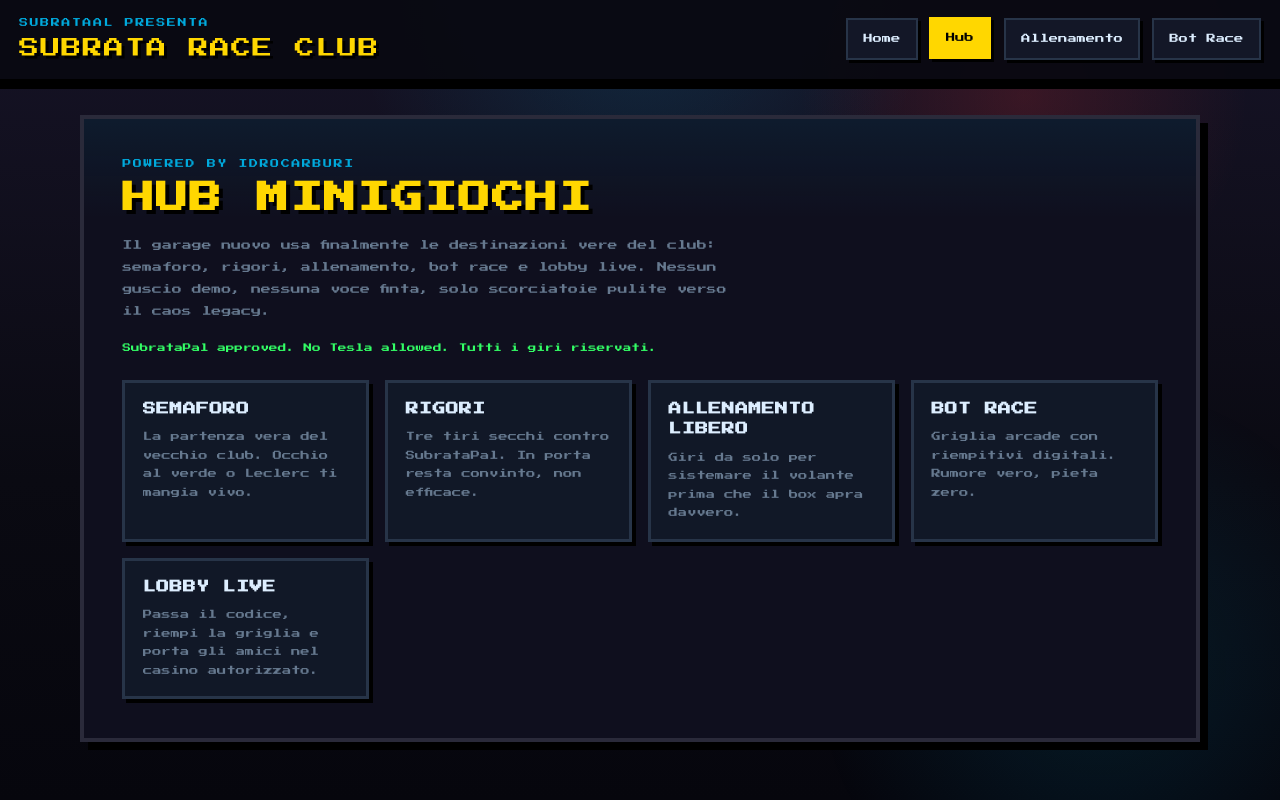
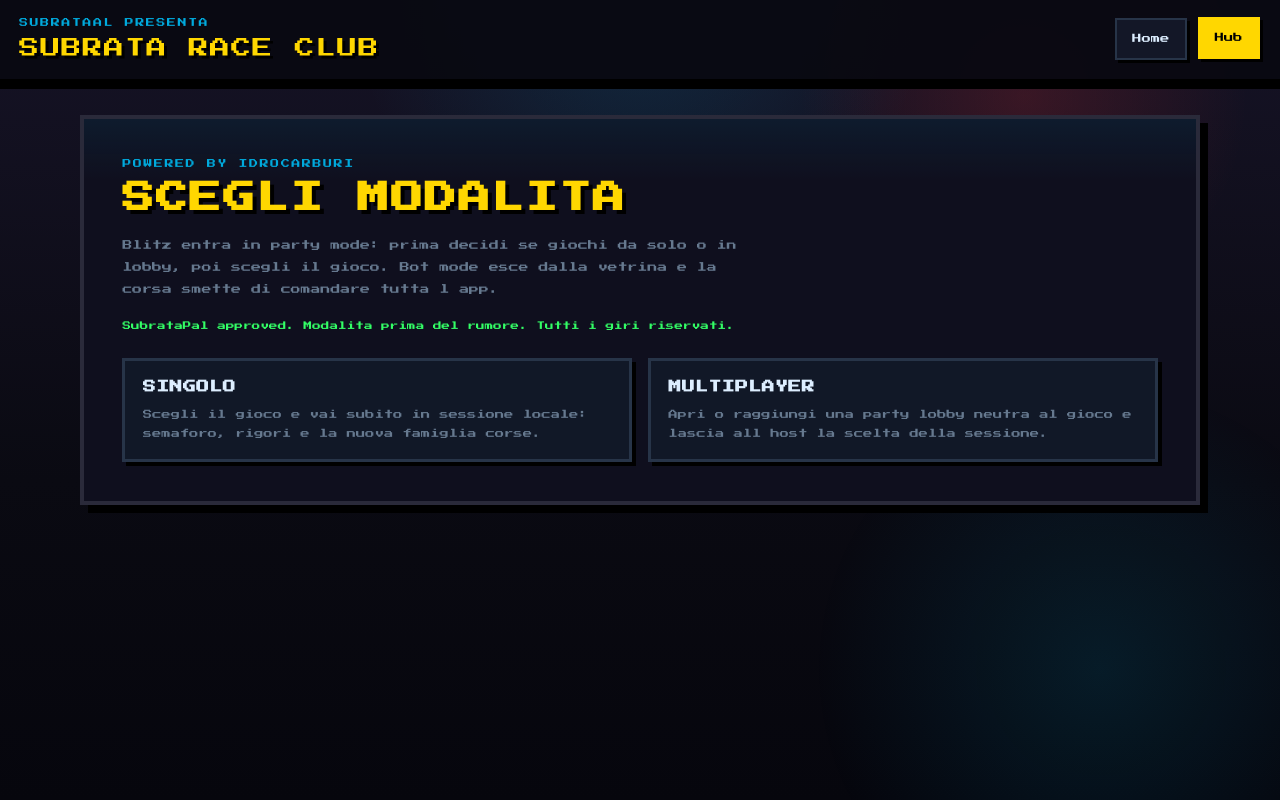
Before and after one commit to lorenzotrezza/blitz, a React (Vite) app in the folder apps/web/: page /hub in a window 1280 px wide. Built offline with nearby package versions, Linux system fonts and the light colour scheme.

Commit message:
feat: add party mode hub navigation

```diff
--- a/apps/web/src/app/router.tsx
+++ b/apps/web/src/app/router.tsx
@@ -6,6 +6,7 @@ import { LandingPage } from '../pages/LandingPage';
 import { LobbyIndexPage, LobbyPage } from '../pages/LobbyPage';
 import { MinigameLightsPage } from '../pages/MinigameLightsPage';
 import { MinigamePenaltyPage } from '../pages/MinigamePenaltyPage';
+import { ModeSelectPage } from '../pages/ModeSelectPage';
 import { PracticePage } from '../pages/PracticePage';
 import { RacePage } from '../pages/RacePage';
 import { ResultsPage } from '../pages/ResultsPage';
@@ -35,8 +36,6 @@ function AppLayout() {
         <nav className="topnav" aria-label="Primary">
           <NavLink to="/">Home</NavLink>
           <NavLink to="/hub">Hub</NavLink>
-          <NavLink to="/practice">Allenamento</NavLink>
-          <NavLink to="/race/bot">Bot Race</NavLink>
         </nav>
       </header>
       <main className="viewport">
@@ -58,6 +57,14 @@ function buildRoutes() {
         {
           path: '/hub',
           element: <HubPage />,
+        },
+        {
+          path: '/hub/single',
+          element: <ModeSelectPage mode="single" />,
+        },
+        {
+          path: '/hub/multiplayer',
+          element: <ModeSelectPage mode="multiplayer" />,
         },
         {
           path: '/hub/minigames/lights',
--- a/apps/web/src/pages/HubPage.tsx
+++ b/apps/web/src/pages/HubPage.tsx
@@ -2,29 +2,16 @@ import { Link } from 'react-router-dom';
 
 const hubCards = [
   {
-    title: 'Semaforo',
-    description: 'La partenza vera del vecchio club. Occhio al verde o Leclerc ti mangia vivo.',
-    to: '/hub/minigames/lights',
+    title: 'Singolo',
+    description:
+      'Scegli il gioco e vai subito in sessione locale: semaforo, rigori e la nuova famiglia corse.',
+    to: '/hub/single',
   },
   {
-    title: 'Rigori',
-    description: 'Tre tiri secchi contro SubrataPal. In porta resta convinto, non efficace.',
-    to: '/hub/minigames/penalty',
-  },
-  {
-    title: 'Allenamento Libero',
-    description: 'Giri da solo per sistemare il volante prima che il box apra davvero.',
-    to: '/practice',
-  },
-  {
-    title: 'Bot Race',
-    description: 'Griglia arcade con riempitivi digitali. Rumore vero, pieta zero.',
-    to: '/race/bot',
-  },
-  {
-    title: 'Lobby Live',
-    description: 'Passa il codice, riempi la griglia e porta gli amici nel casino autorizzato.',
-    to: '/lobby/new',
+    title: 'Multiplayer',
+    description:
+      'Apri o raggiungi una party lobby neutra al gioco e lascia all host la scelta della sessione.',
+    to: '/hub/multiplayer',
   },
 ];
 
@@ -32,14 +19,13 @@ export function HubPage() {
   return (
     <section className="panel hub-panel">
       <p className="eyebrow">Powered By Idrocarburi</p>
-      <h1>Hub Minigiochi</h1>
+      <h1>Scegli Modalita</h1>
       <p className="lede">
-        Il garage nuovo usa finalmente le destinazioni vere del club: semaforo, rigori,
-        allenamento, bot race e lobby live. Nessun guscio demo, nessuna voce finta, solo scorciatoie
-        pulite verso il caos legacy.
+        Blitz entra in party mode: prima decidi se giochi da solo o in lobby, poi scegli il gioco.
+        Bot mode esce dalla vetrina e la corsa smette di comandare tutta l app.
       </p>
       <p className="hub-signoff">
-        SubrataPal approved. No Tesla allowed. Tutti i giri riservati.
+        SubrataPal approved. Modalita prima del rumore. Tutti i giri riservati.
       </p>
       <div className="card-grid">
         {hubCards.map((card) => (
--- /dev/null
+++ b/apps/web/src/pages/ModeSelectPage.tsx
@@ -0,0 +1,82 @@
+import { Link } from 'react-router-dom';
+
+type ModeSelectPageProps = {
+  mode: 'single' | 'multiplayer';
+};
+
+type ModeCard = {
+  title: string;
+  description: string;
+  to?: string;
+  kicker?: string;
+};
+
+const singleCards: ModeCard[] = [
+  {
+    title: 'Semaforo',
+    description: 'Partenza secca e riflessi puri. Entri subito nella schermata dedicata.',
+    to: '/hub/minigames/lights',
+  },
+  {
+    title: 'Rigori',
+    description: 'Sfida arcade locale, senza lobby, con accesso diretto al minigioco.',
+    to: '/hub/minigames/penalty',
+  },
+  {
+    title: 'Corse',
+    description: 'La famiglia corse converge su Sprint Circuit. Il runtime nuovo arriva nei task successivi.',
+    kicker: 'Sprint Circuit',
+  },
+];
+
+const multiplayerCards: ModeCard[] = [
+  {
+    title: 'Crea Lobby',
+    description: 'Apri la room party, invita il roster e poi scegli gioco e variante dentro la lobby.',
+    to: '/lobby/new',
+  },
+  {
+    title: 'Entra Con Codice',
+    description:
+      'Il join resta guidato da codice o link invito. Una volta dentro, tutto il flow diventa condiviso.',
+  },
+];
+
+export function ModeSelectPage({ mode }: ModeSelectPageProps) {
+  const isSingle = mode === 'single';
+  const cards = isSingle ? singleCards : multiplayerCards;
+
+  return (
+    <section className="panel hub-panel">
+      <p className="eyebrow">{isSingle ? 'Sessione Locale' : 'Party Lobby'}</p>
+      <h1>{isSingle ? 'Catalogo Singolo' : 'Ingresso Multiplayer'}</h1>
+      <p className="lede">
+        {isSingle
+          ? 'Qui selezioni il gioco locale. Semaforo e rigori sono diretti, mentre corse converge sul nuovo Sprint Circuit.'
+          : 'Qui inizi il flusso multiplayer neutro al gioco: prima lobby, poi selezione gioco, start condiviso e results comuni.'}
+      </p>
+      <div className="card-grid">
+        {cards.map((card) =>
+          card.to ? (
+            <Link className="card card-link" key={card.title} to={card.to}>
+              {card.kicker ? <p className="mode-card-kicker">{card.kicker}</p> : null}
+              <h2>{card.title}</h2>
+              <p>{card.description}</p>
+            </Link>
+          ) : (
+            <article className="card card-disabled" key={card.title}>
+              {card.kicker ? <p className="mode-card-kicker">{card.kicker}</p> : null}
+              <h2>{card.title}</h2>
+              <p>{card.description}</p>
+            </article>
+          ),
+        )}
+      </div>
+      <div className="action-row">
+        <Link className="button button-secondary" to="/hub">
+          Torna al Hub
+        </Link>
+      </div>
+    </section>
+  );
+}
--- a/apps/web/src/styles.css
+++ b/apps/web/src/styles.css
@@ -317,6 +317,11 @@ button {
   background: #171227;
 }
 
+.card-disabled {
+  opacity: 0.82;
+  border-style: dashed;
+}
+
 strong {
   color: var(--accent-3);
 }
@@ -332,6 +337,13 @@ strong {
   font-size: 0.54rem;
   line-height: 2;
   color: var(--green);
+}
+
+.mode-card-kicker {
+  margin-top: 0;
+  color: var(--green);
+  font-size: 0.54rem;
+  line-height: 1.8;
 }
 
 .lobby-panel {
```
Also changed, not shown: 1 other file (tests, documents, lock files or other folders).
